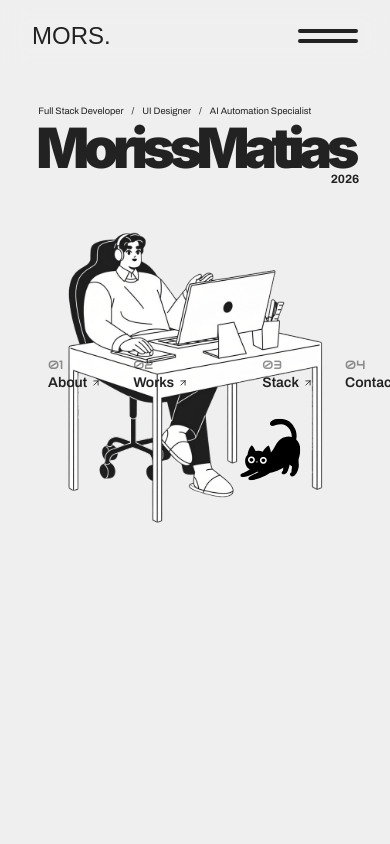
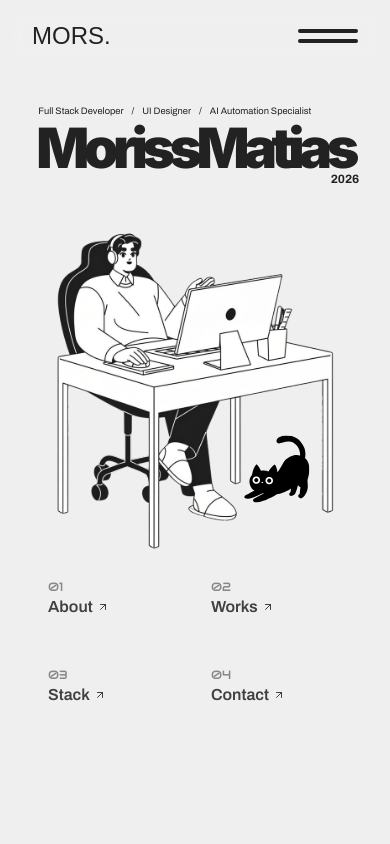
Before and after one commit to mors-codes/portfolio-2026, a Next.js app: page / in a window 390 px wide. Shown: the top 844 px of the page. Built offline with nearby package versions, Linux system fonts and the light colour scheme; a web font is replaced by a local one.

Commit message:
Mobile-responsive hero: stack nav below illustration, 2x2 nav grid, sizing tweaks

```diff
--- a/src/components/sections/Hero.tsx
+++ b/src/components/sections/Hero.tsx
@@ -194,7 +194,7 @@ export default function Hero({ isDark, onToggleTheme }: HeroProps) {
         </div>
       </div>
 
-      {/* Illustration + Numbered nav row, nav vertically centered on illustration */}
+      {/* Illustration + Numbered nav row */}
       <div className="relative mt-8">
         <div
           ref={illustrationRef}
@@ -207,14 +207,14 @@ export default function Hero({ isDark, onToggleTheme }: HeroProps) {
             width={480}
             height={480}
             priority
-            className="h-auto w-full max-w-75"
+            className="h-auto w-full max-w-85 md:max-w-75"
           />
         </div>
 
         <div
           ref={navWrapRef}
           id="hero-nav-row"
-          className="absolute inset-y-0 left-0 right-0 flex items-center"
+          className="mb-4 md:absolute md:inset-y-0 md:left-0 md:right-0 md:mb-0 md:flex md:items-center"
           style={{ opacity: 0, transform: "translateY(16px)" }}
         >
           <NavRow />
--- a/src/components/ui/NavLink.tsx
+++ b/src/components/ui/NavLink.tsx
@@ -23,11 +23,11 @@ export default function NavLink({
       <span className="font-mono-label block text-xs opacity-50">
         {number}
       </span>
-      <span className="inline-flex items-center gap-1 font-semibold">
+      <span className="inline-flex items-center gap-1 font-semibold opacity-85 transition-opacity hover:opacity-100">
         {label}
         <svg
-          width="10"
-          height="10"
+          width="12"
+          height="12"
           viewBox="0 0 24 24"
           fill="none"
           xmlns="http://www.w3.org/2000/svg"
--- a/src/components/ui/NavRow.tsx
+++ b/src/components/ui/NavRow.tsx
@@ -49,10 +49,10 @@ export default function NavRow() {
 
   return (
     <div className="relative w-full py-4" onMouseLeave={closeBar}>
-      {/* Bar: grows from vertical center, sits behind the nav links */}
+      {/* Bar: grows from vertical center, sits behind the nav links. Desktop only — no hover on touch. */}
       <div
         ref={barRef}
-        className="pointer-events-none absolute inset-y-0 -left-8 -right-8 z-10 flex items-center justify-center overflow-hidden bg-ink md:-left-16 md:-right-16"
+        className="pointer-events-none absolute inset-y-0 -left-8 -right-8 z-10 hidden items-center justify-center overflow-hidden bg-ink md:-left-16 md:-right-16 md:flex"
         style={{ transform: "scaleY(0)", transformOrigin: "center" }}
       >
         <div
@@ -68,15 +68,15 @@ export default function NavRow() {
         </div>
       </div>
 
-      {/* Nav links: always visible, always on top of the bar */}
+      {/* Nav links: 2x2 grid on mobile, single row on desktop */}
       <nav
-        className={`relative z-20 flex items-center justify-between font-sans text-sm transition-colors duration-300 ${
-          isOpen ? "text-bg" : "text-ink"
+        className={`relative z-20 grid grid-cols-2 gap-y-6 font-sans text-base transition-colors duration-300 md:flex md:items-center md:justify-between md:gap-y-0 md:text-lg ${
+          isOpen ? "md:text-bg" : "text-ink"
         }`}
       >
         <NavLink {...items[0]} onItemHover={handleItemHover} />
         <NavLink {...items[1]} onItemHover={handleItemHover} />
-        <span aria-hidden="true" className="invisible">
+        <span aria-hidden="true" className="hidden md:invisible md:inline">
           spacer
         </span>
         <NavLink {...items[2]} onItemHover={handleItemHover} />
```
